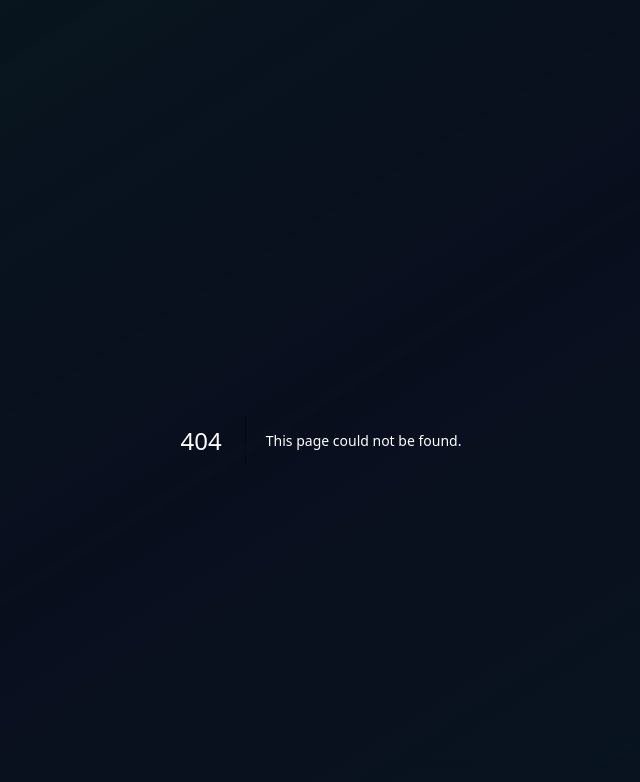
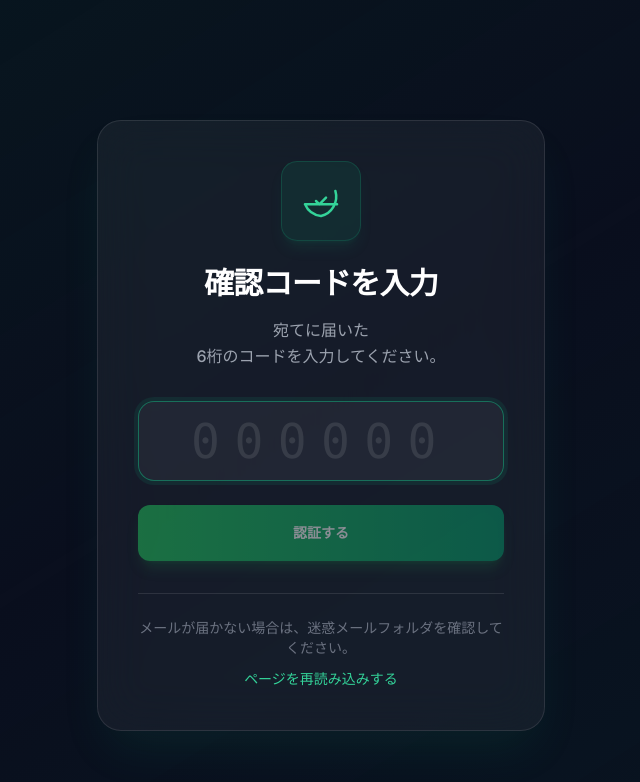
Before and after one commit to yufu085312/Kashikari, a Next.js app: page /signup/verify in a window 1280 px wide. Before the commit this address had no page. Shown: the top 782 px of the page, without its empty margins (319-959 px from the left). Built offline with nearby package versions, Linux system fonts and the light colour scheme.

Commit message:
メール認証コードに変更

```diff
--- a/app/login/actions.ts
+++ b/app/login/actions.ts
@@ -129,7 +129,8 @@ export async function signup(formData: FormData) {
 
   // ④ メール確認が必要な場合（セッションがない場合）の処理
   if (!data.session) {
-    redirect(`/login?message=${encodeURIComponent('確認メールを送信しました。メール内のリンクをクリックして登録を完了してください。')}${next !== '/' ? `&next=${encodeURIComponent(next)}` : ''}`)
+    // 6桁のコード入力画面へ遷移
+    redirect(`/signup/verify?email=${encodeURIComponent(email)}&next=${encodeURIComponent(next)}`)
   }
 
   // ⑤ 開発環境などでメール確認が不要な場合、自動でログイン状態を維持
@@ -137,6 +138,26 @@ export async function signup(formData: FormData) {
   redirect(next)
 }
 
+export async function verifySignupOtp(formData: FormData) {
+  const supabase = await createClient()
+  const email = formData.get('email') as string
+  const token = formData.get('token') as string
+  const next = (formData.get('next') as string) || '/'
+
+  const { error } = await supabase.auth.verifyOtp({
+    email,
+    token,
+    type: 'signup',
+  })
+
+  if (error) {
+    redirect(`/signup/verify?email=${encodeURIComponent(email)}&next=${encodeURIComponent(next)}&error=${encodeURIComponent('確認コードが正しくないか、期限が切れています。')}`)
+  }
+
+  revalidatePath('/', 'layout')
+  redirect('/signup/complete')
+}
+
 export async function logout() {
   const supabase = await createClient()
   await supabase.auth.signOut()
--- /dev/null
+++ b/app/signup/verify/page.tsx
@@ -0,0 +1,93 @@
+'use client'
+
+import { use, useState, useTransition } from 'react'
+import { verifySignupOtp } from '@/app/login/actions'
+import { Button } from '@/components/ui/button'
+
+export default function VerifyOtpPage({
+  searchParams,
+}: {
+  searchParams: Promise<{ email?: string; next?: string; error?: string }>
+}) {
+  const params = use(searchParams)
+  const email = params.email || ''
+  const next = params.next || '/'
+  const serverError = params.error
+
+  const [token, setToken] = useState('')
+  const [error, setError] = useState('')
+  const [isPending, startTransition] = useTransition()
+
+  const handleSubmit = (e: React.FormEvent<HTMLFormElement>) => {
+    e.preventDefault()
+    if (token.length !== 6) {
+      setError('6桁のコードを入力してください')
+      return
+    }
+    setError('')
+    const formData = new FormData()
+    formData.append('email', email)
+    formData.append('token', token)
+    formData.append('next', next)
+
+    startTransition(() => {
+      verifySignupOtp(formData)
+    })
+  }
+
+  return (
+    <div className="flex flex-col items-center justify-center py-12 sm:py-20 animate-fade-in text-white">
+      <div className="w-full max-w-md p-10 rounded-3xl bg-white/5 backdrop-blur-xl border border-white/10 shadow-2xl text-center shadow-emerald-500/10 border-emerald-500/20">
+        <div className="w-20 h-20 bg-emerald-500/10 rounded-2xl flex items-center justify-center mx-auto mb-6 border border-emerald-500/20 shadow-lg shadow-emerald-500/10">
+          <svg className="w-10 h-10 text-emerald-400" fill="none" stroke="currentColor" viewBox="0 0 24 24">
+            <path strokeLinecap="round" strokeLinejoin="round" strokeWidth={1.5} d="M9 12l2 2 4-4m5.618-4.016A11.955 11.955 0 0112 21a11.955 11.955 0 01-9.618-7.016m19.236 0h-19.236" />
+          </svg>
+        </div>
+
+        <h1 className="text-3xl font-black tracking-tight mb-4 text-white">確認コードを入力</h1>
+        <p className="text-gray-400 font-medium mb-8 leading-relaxed">
+          <span className="text-emerald-400 font-bold">{email}</span> 宛てに届いた<br />6桁のコードを入力してください。
+        </p>
+
+        <form onSubmit={handleSubmit} className="space-y-6">
+          <div className="flex justify-center">
+            <input
+              type="text"
+              name="token"
+              value={token}
+              onChange={(e) => setToken(e.target.value.replace(/\D/g, '').slice(0, 6))}
+              placeholder="000000"
+              className="w-full h-20 text-center text-5xl font-mono tracking-[0.3em] bg-white/5 border border-white/10 rounded-2xl focus:border-emerald-500/50 focus:ring-4 focus:ring-emerald-500/10 transition-all outline-none placeholder:text-white/10 text-white"
+              autoFocus
+              required
+              autoComplete="one-time-code"
+            />
+          </div>
+
+          {(error || serverError) && (
+            <div className="bg-red-500/10 border border-red-500/30 rounded-xl px-4 py-3 text-sm text-red-400 animate-fade-in">
+              {error || serverError}
+            </div>
+          )}
+
+          <Button type="submit" className="w-full h-14 text-lg font-bold" disabled={isPending || token.length !== 6}>
+            {isPending ? '認証中...' : '認証する'}
+          </Button>
+        </form>
+
+        <div className="mt-8 pt-6 border-t border-white/10">
+          <p className="text-sm text-gray-500 mb-2">
+            メールが届かない場合は、迷惑メールフォルダを確認してください。
+          </p>
+          <button
+            type="button"
+            onClick={() => window.location.reload()}
+            className="text-emerald-400 hover:text-emerald-300 text-sm font-medium transition-colors"
+          >
+            ページを再読み込みする
+          </button>
+        </div>
+      </div>
+    </div>
+  )
+}
--- a/utils/supabase/middleware.ts
+++ b/utils/supabase/middleware.ts
@@ -33,8 +33,8 @@ export async function updateSession(request: NextRequest) {
   } = await supabase.auth.getUser()
 
   const pathname = request.nextUrl.pathname
-  const isAuthRoute = (pathname.startsWith('/login') || pathname.startsWith('/signup')) && !pathname.startsWith('/signup/complete')
-  const isPublicRoute = pathname.startsWith('/privacy') || pathname.startsWith('/terms') || pathname.startsWith('/signup/complete') || pathname.startsWith('/auth/confirm')
+  const isAuthRoute = (pathname.startsWith('/login') || pathname.startsWith('/signup')) && !pathname.startsWith('/signup/complete') && !pathname.startsWith('/signup/verify')
+  const isPublicRoute = pathname.startsWith('/privacy') || pathname.startsWith('/terms') || pathname.startsWith('/signup/complete') || pathname.startsWith('/signup/verify') || pathname.startsWith('/auth/confirm')
 
   // APIへのリクエストはミドルウェアではなく、各Route Handlerでセッションを検証するためスキップ
   const isApiRoute = pathname.startsWith('/api')
```
